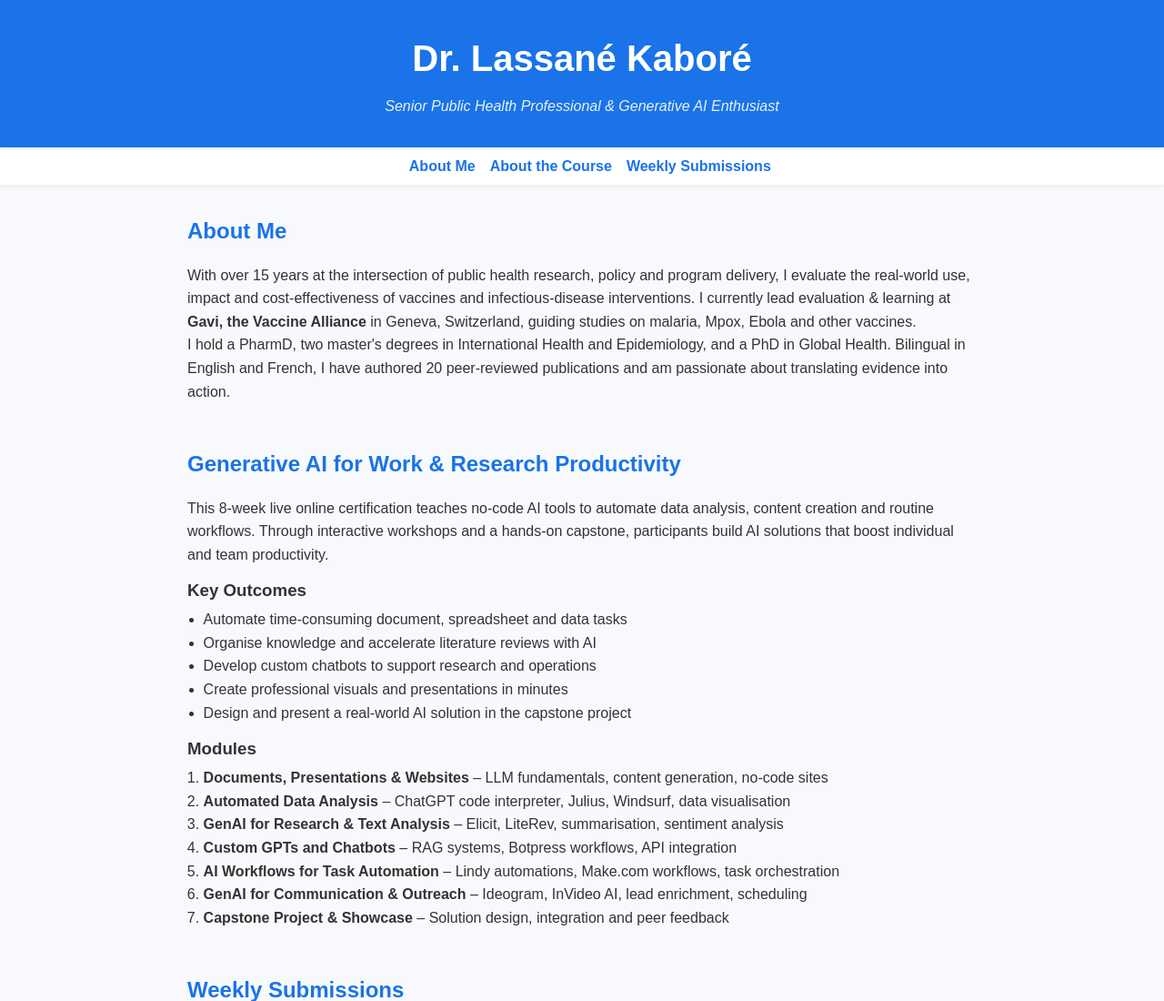
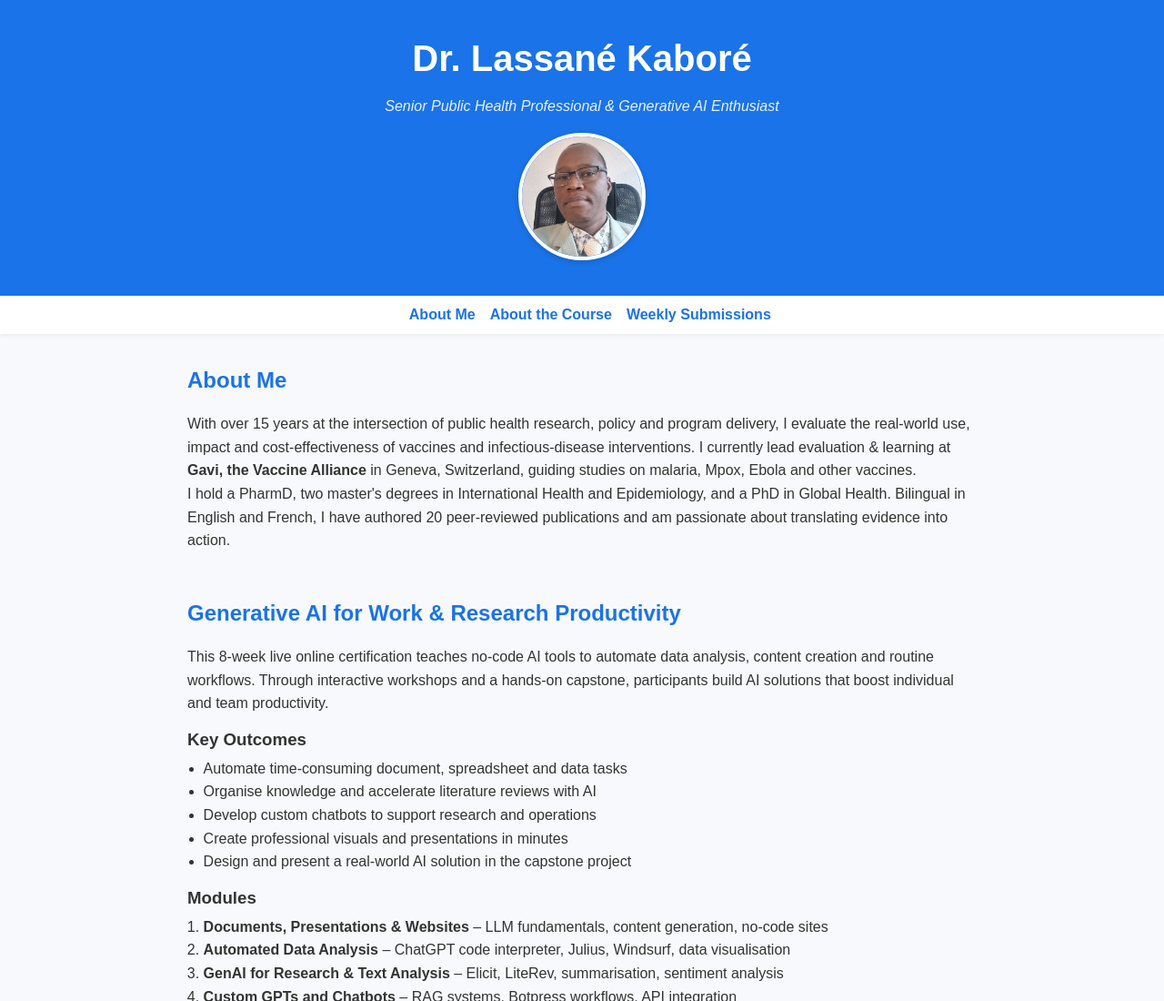
Before and after one commit to Klass2024/Graph_AI_LKa1, a plain HTML site: page index.html in a window 1280 px wide. Shown: the top 1100 px of the page at 91% size. Drawn offline with Linux system fonts and the light colour scheme.

Commit message:
Update index.html

```diff
--- a/index.html
+++ b/index.html
@@ -15,6 +15,7 @@
     body {font-family:Arial,Helvetica,sans-serif;background:var(--bg);color:var(--text);line-height:1.6;}
     header {background:var(--primary);color:var(--light);padding:2rem 1rem;text-align:center;}
     header h1 {font-size:2rem;margin-bottom:.5rem;}
+    .profile {width:140px;height:140px;border-radius:50%;object-fit:cover;border:4px solid var(--light);box-shadow:0 2px 6px rgba(0,0,0,.15);margin:1rem auto 0;}
     nav {background:var(--light);padding:.5rem 1rem;position:sticky;top:0;box-shadow:0 2px 4px rgba(0,0,0,.05);}
     nav ul {display:flex;gap:1rem;justify-content:center;list-style:none;flex-wrap:wrap;}
     nav a {color:var(--primary);text-decoration:none;font-weight:bold;}
@@ -37,6 +38,7 @@
   <header>
     <h1>Dr. Lassané Kaboré</h1>
     <p class='tagline'>Senior Public Health Professional &amp; Generative AI Enthusiast</p>
+    <img src='https://github.com/Klass2024/Graph_AI_LKa1/blob/main/WhatsApp%20Image%202025-05-11%20at%2020.11.11.jpeg?raw=true' alt='Profile photo of Dr. Lassané Kaboré' class='profile' loading='lazy'>
   </header>
   <nav aria-label='Primary'>
     <ul>
```
